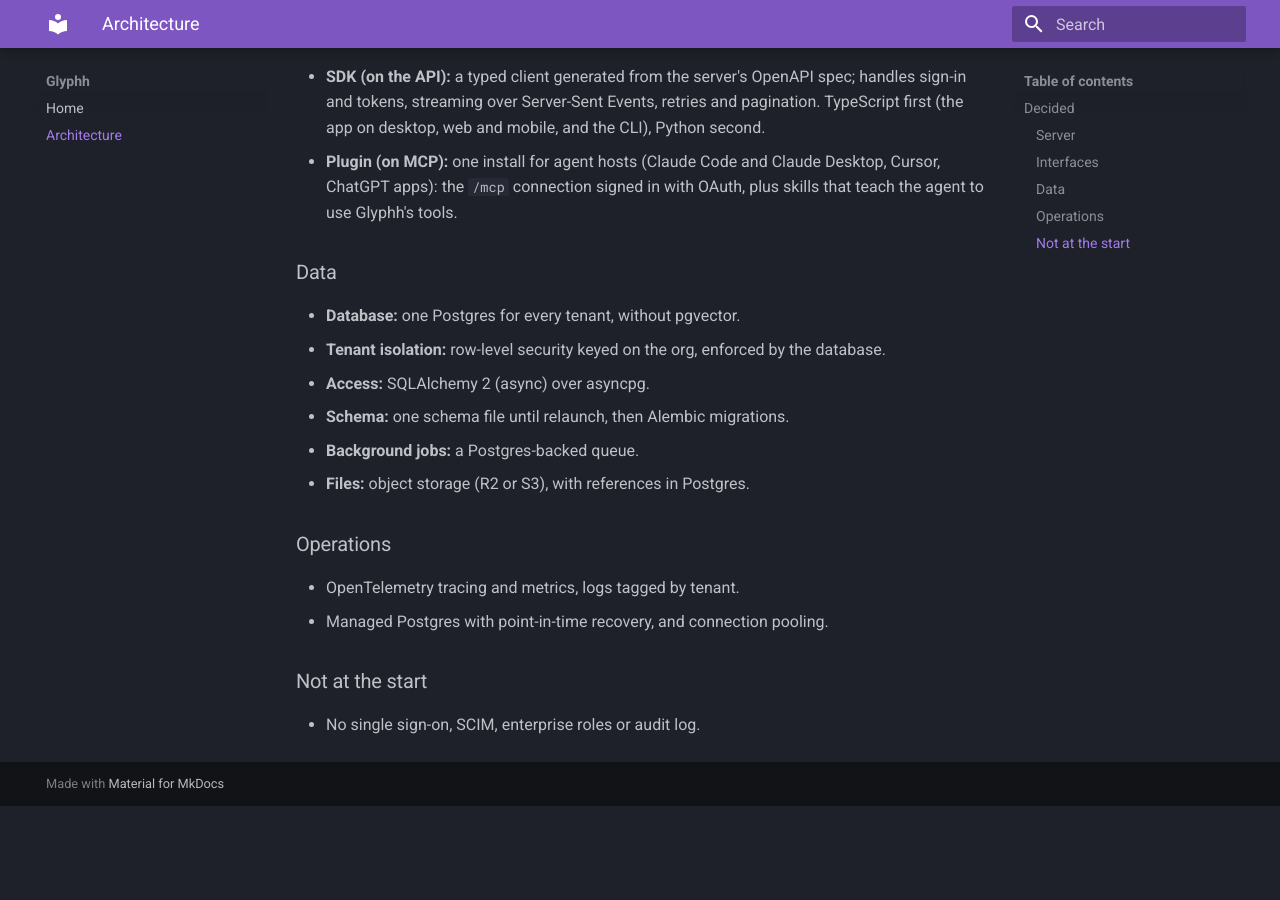
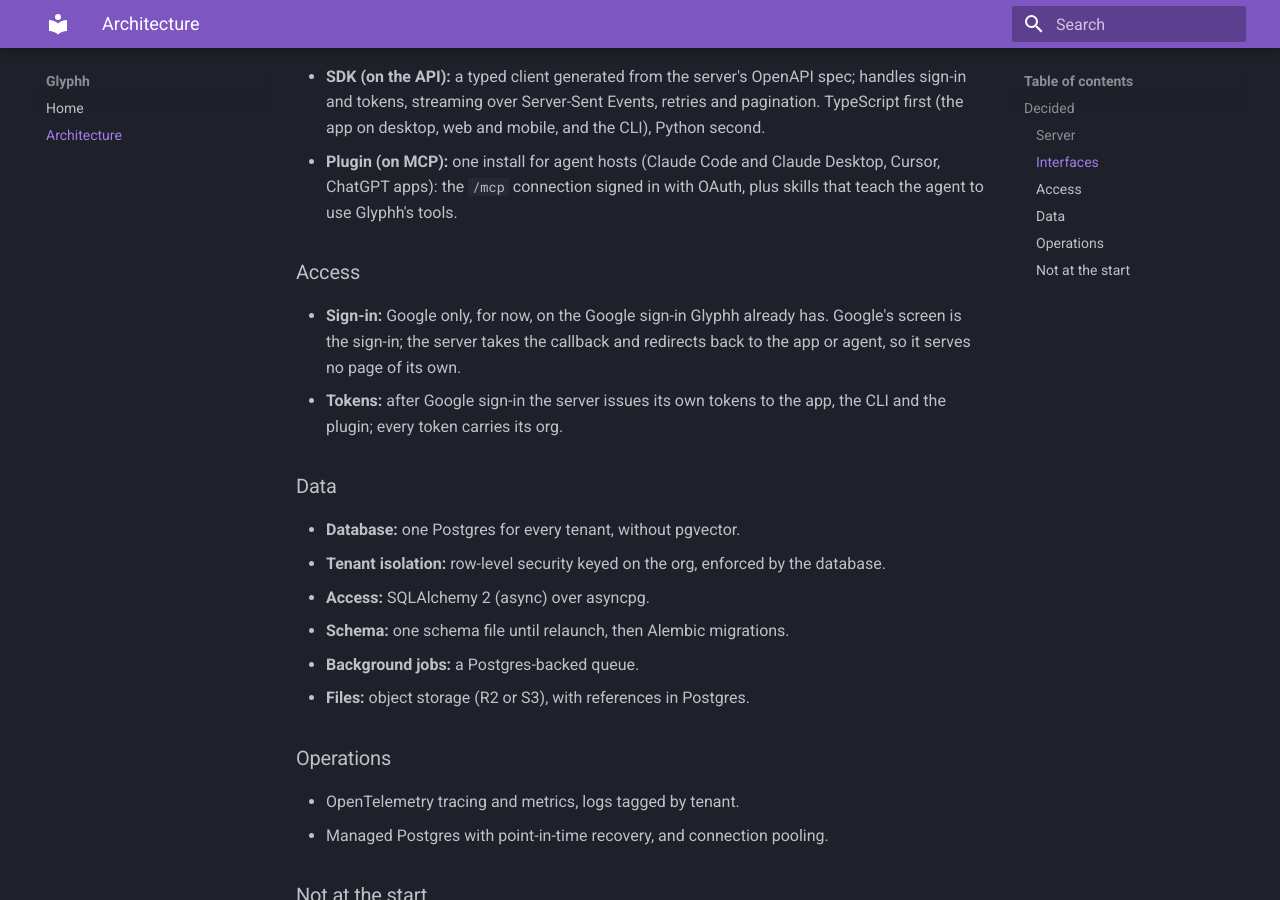
Before and after one commit to glyphh-ai/server, an MkDocs documentation site: the page built from docs/architecture.md, in a window 1280 px wide and 900 px high, scrolled down 971 px. Built offline with MkDocs 1.6.1 and Material for MkDocs 9.7.7, drawn with Linux system fonts in a browser that asks for light colours; before the commit the page ends 1777 px from its top, so only the background shows below that.

Commit message:
Architecture: sign-in is Google, for now
Co-Authored-By: Claude Opus 5.5 <noreply@anthropic.com>

```diff
--- a/docs/architecture.md
+++ b/docs/architecture.md
@@ -30,6 +30,11 @@ Two ways in, one per surface, both in the `glyphh-ai/glyphh` repo (private for n
 - **SDK (on the API):** a typed client generated from the server's OpenAPI spec; handles sign-in and tokens, streaming over Server-Sent Events, retries and pagination. TypeScript first (the app on desktop, web and mobile, and the CLI), Python second.
 - **Plugin (on MCP):** one install for agent hosts (Claude Code and Claude Desktop, Cursor, ChatGPT apps): the `/mcp` connection signed in with OAuth, plus skills that teach the agent to use Glyphh's tools.
 
+### Access
+
+- **Sign-in:** Google only, for now, on the Google sign-in Glyphh already has. Google's screen is the sign-in; the server takes the callback and redirects back to the app or agent, so it serves no page of its own.
+- **Tokens:** after Google sign-in the server issues its own tokens to the app, the CLI and the plugin; every token carries its org.
+
 ### Data
 
 - **Database:** one Postgres for every tenant, without pgvector.
```
